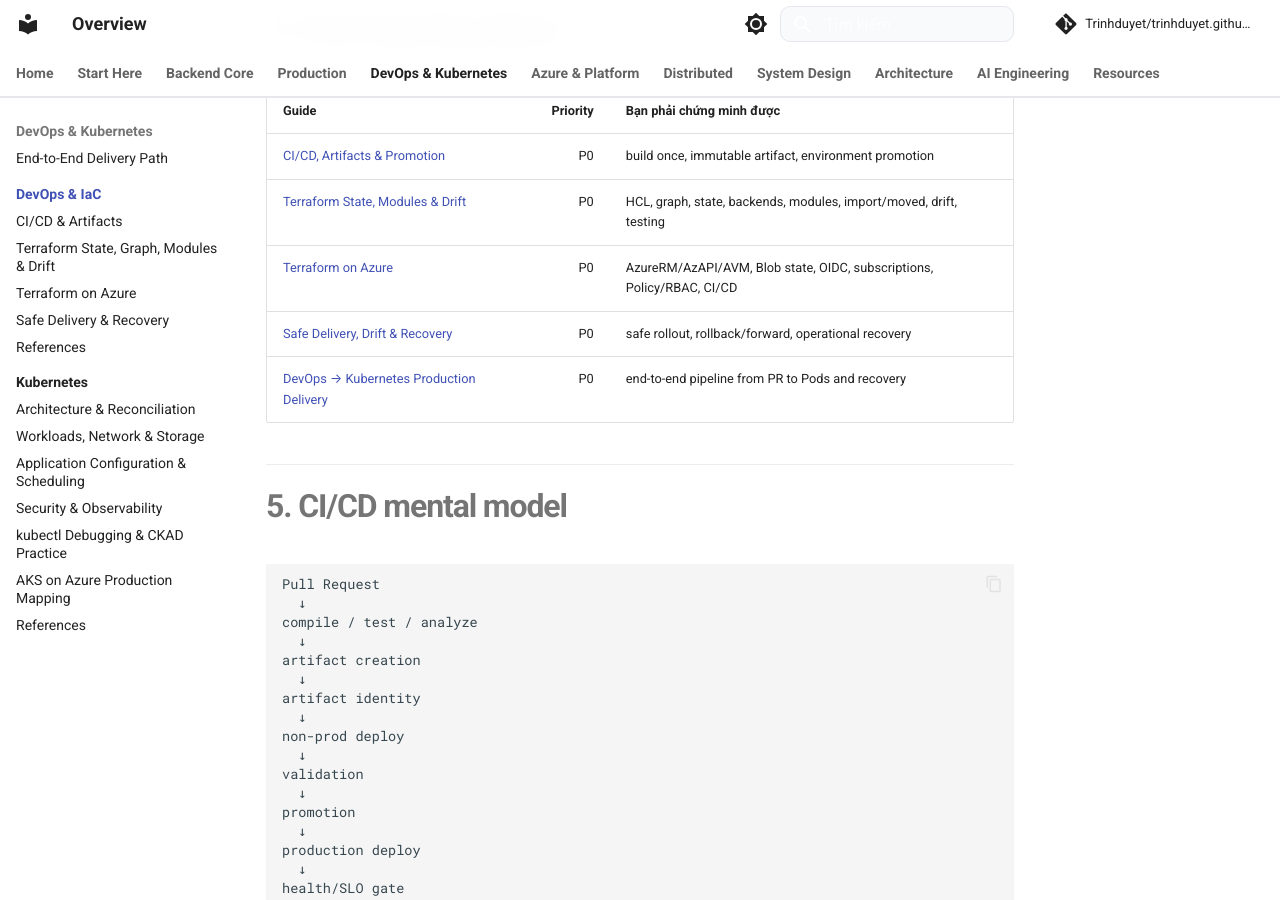
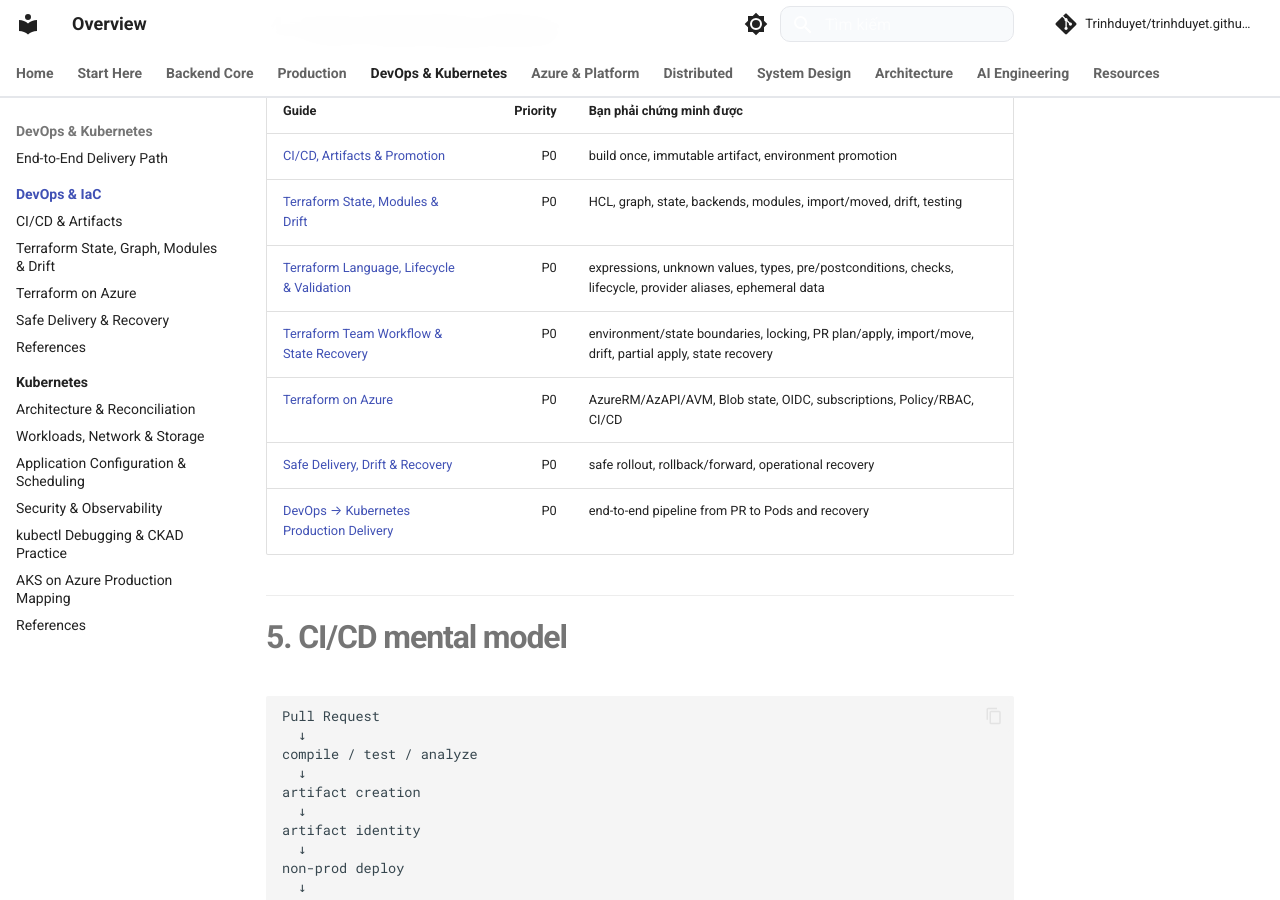
Before and after one commit to Trinhduyet/trinhduyet.github.io, an MkDocs documentation site: the page built from docs/13-devops-iac/README.md, in a window 1280 px wide and 900 px high, scrolled down 3366 px. Built offline with MkDocs 1.6.1 and Material for MkDocs 9.7.7, drawn with Linux system fonts in a browser that asks for light colours; comment, search, counter and statistics services are not loaded; some of the changed text lies outside the part shown.

Commit message:
docs(cloud): connect Terraform and Azure production learning paths

```diff
--- a/docs/13-devops-iac/README.md
+++ b/docs/13-devops-iac/README.md
@@ -137,6 +137,8 @@
 |---|---:|---|
 | [CI/CD, Artifacts & Promotion](ci-cd-artifacts-and-promotion.md) | P0 | build once, immutable artifact, environment promotion |
 | [Terraform State, Modules & Drift](terraform-state-modules-and-drift.md) | P0 | HCL, graph, state, backends, modules, import/moved, drift, testing |
+| [Terraform Language, Lifecycle & Validation](terraform-language-lifecycle-and-validation.md) | P0 | expressions, unknown values, types, pre/postconditions, checks, lifecycle, provider aliases, ephemeral data |
+| [Terraform Team Workflow & State Recovery](terraform-team-workflows-and-state-recovery.md) | P0 | environment/state boundaries, locking, PR plan/apply, import/move, drift, partial apply, state recovery |
 | [Terraform on Azure](terraform-on-azure-production.md) | P0 | AzureRM/AzAPI/AVM, Blob state, OIDC, subscriptions, Policy/RBAC, CI/CD |
 | [Safe Delivery, Drift & Recovery](safe-delivery-drift-and-recovery.md) | P0 | safe rollout, rollback/forward, operational recovery |
 | [DevOps → Kubernetes Production Delivery](devops-kubernetes-production-delivery.md) | P0 | end-to-end pipeline from PR to Pods and recovery |
@@ -470,6 +472,8 @@
 ~~~
 
 → [Terraform State, Modules & Drift](terraform-state-modules-and-drift.md)
+→ [Terraform Language, Lifecycle & Validation](terraform-language-lifecycle-and-validation.md)
+→ [Terraform Team Workflow & State Recovery](terraform-team-workflows-and-state-recovery.md)
 → [Terraform on Azure](terraform-on-azure-production.md)
 → Runnable evidence: labs/13-terraform-azure
 
@@ -525,6 +529,9 @@
 - explain CI vs CD;
 - explain Terraform configuration vs state vs remote reality;
 - manage remote state, locking, modules, imports/moves and drift;
+- distinguish variable validation, precondition, postcondition and check blocks;
+- reason about lifecycle rules, provider aliases, sensitive vs ephemeral values;
+- design state/environment boundaries, plan/apply workflow and state recovery runbooks;
 - design Azure Terraform authentication/state with OIDC and least privilege;
 - separate platform IaC from workload configuration;
 - explain why Kubernetes is a deployment/runtime target inside DevOps;
```
